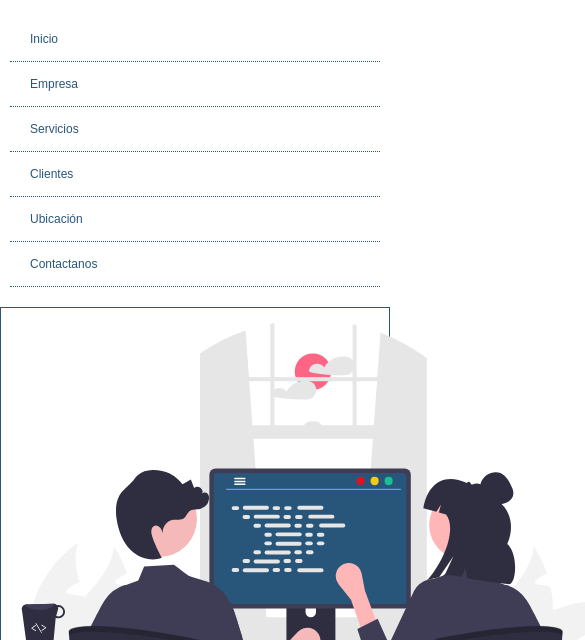
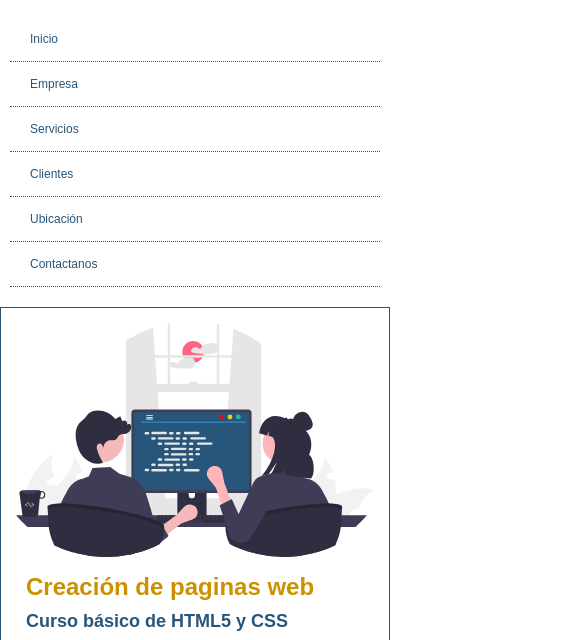
Before and after one commit to Miguel011327/Menu_responsive, a plain HTML site: page index.html in a window 390 px wide. Shown: the part 149-789 px from the top of the page, 585 px wide, since content can reach past the window. Drawn offline with nearby package versions, Linux system fonts and the light colour scheme.

Commit message:
Update style.css

```diff
--- a/style.css
+++ b/style.css
@@ -147,7 +147,7 @@ footer p{
       align-items: center;
       margin-top: 10px;
     }
-    .text, .img {
+    .text, .img,.img figure{
       width: 100%;
     }
     #menu {
```
